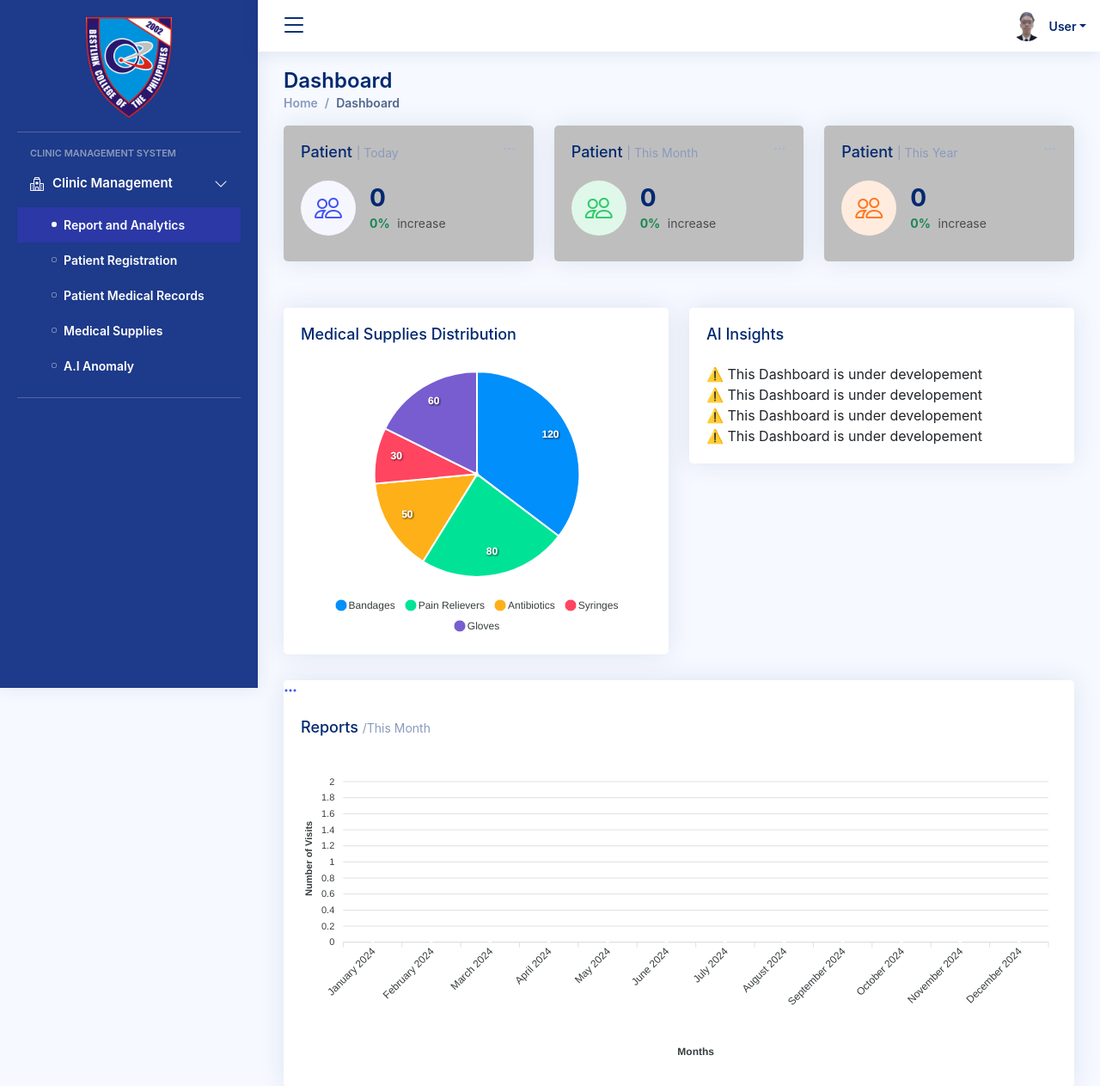
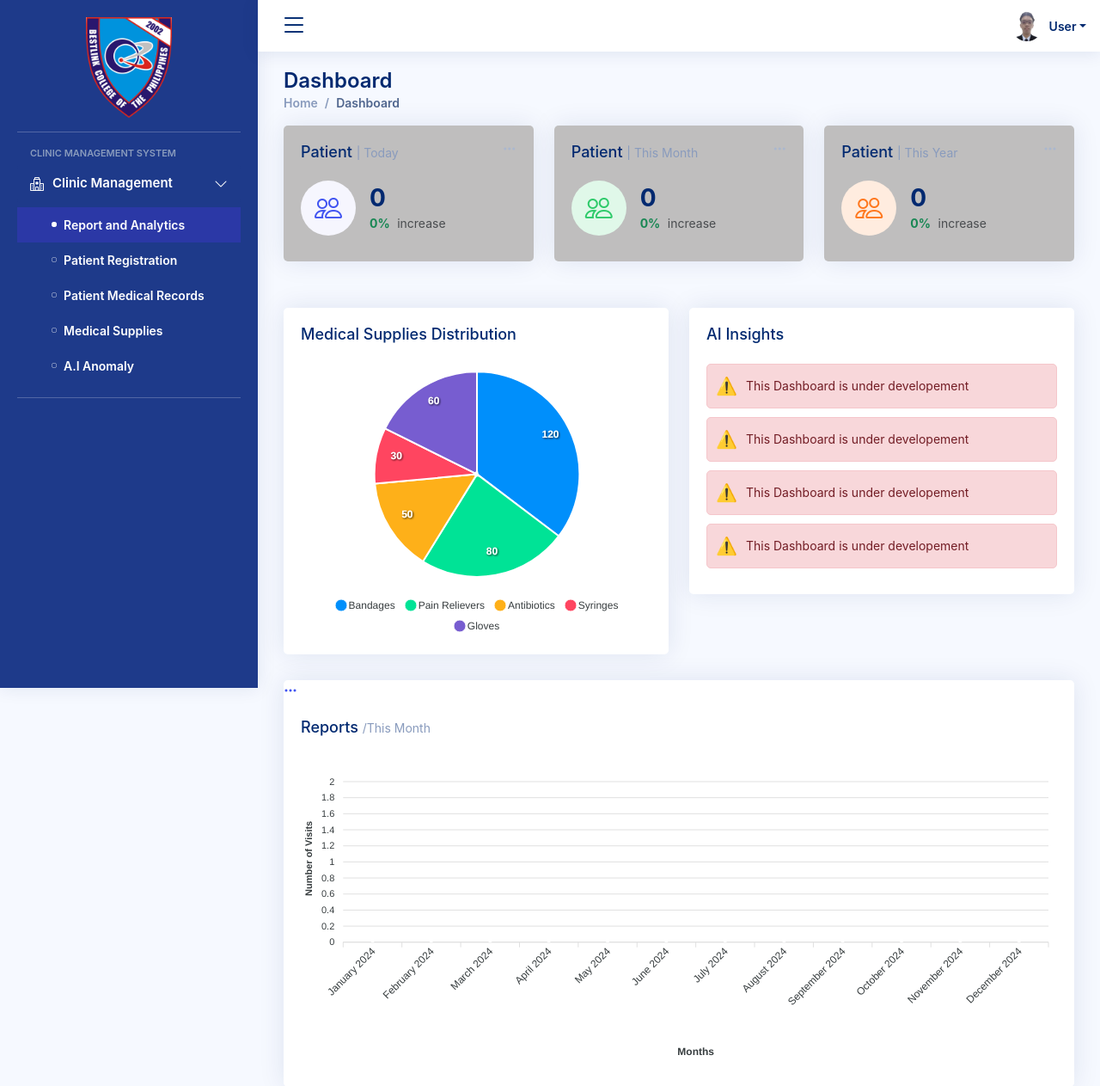
Before and after one commit to devpattt/BCP-ClinicManagement, a PHP site: page /clinic-dashboard.php in a window 1280 px wide. Shown: the top 1263 px of the page at 86% size. Run offline with PHP 8.4, Linux system fonts and the light colour scheme; the visitor is signed in with stand-in values (Sample User, id 1); data that the repository does not hold is empty; some libraries are stand-ins or nearby versions.

Commit message:
add some styles

```diff
--- a/assets/css/style.css
+++ b/assets/css/style.css
@@ -41,6 +41,33 @@ h6 {
     padding: 20px;
   }
 }
+
+/*--------------------------------------------------------------
+# Ai Card
+--------------------------------------------------------------*/
+
+.ai-insights-card .insight-list {
+  padding: 0;
+  margin: 0;
+}
+
+.ai-insights-card .insight-item {
+  background-color: #f8d7da;  /* Light red background for alert */
+  padding: 10px;
+  margin-bottom: 10px;
+  border-radius: 5px;
+  display: flex;
+  align-items: center;
+  font-size: 14px;
+  color: #721c24;  /* Dark red text color for visibility */
+  border: 1px solid #f5c6cb;  /* Border to match the alert background */
+}
+
+.ai-insights-card .insight-item .alert-icon {
+  margin-right: 10px;
+  font-size: 20px;
+}
+
 
 /*--------------------------------------------------------------
 # Page Title
```
